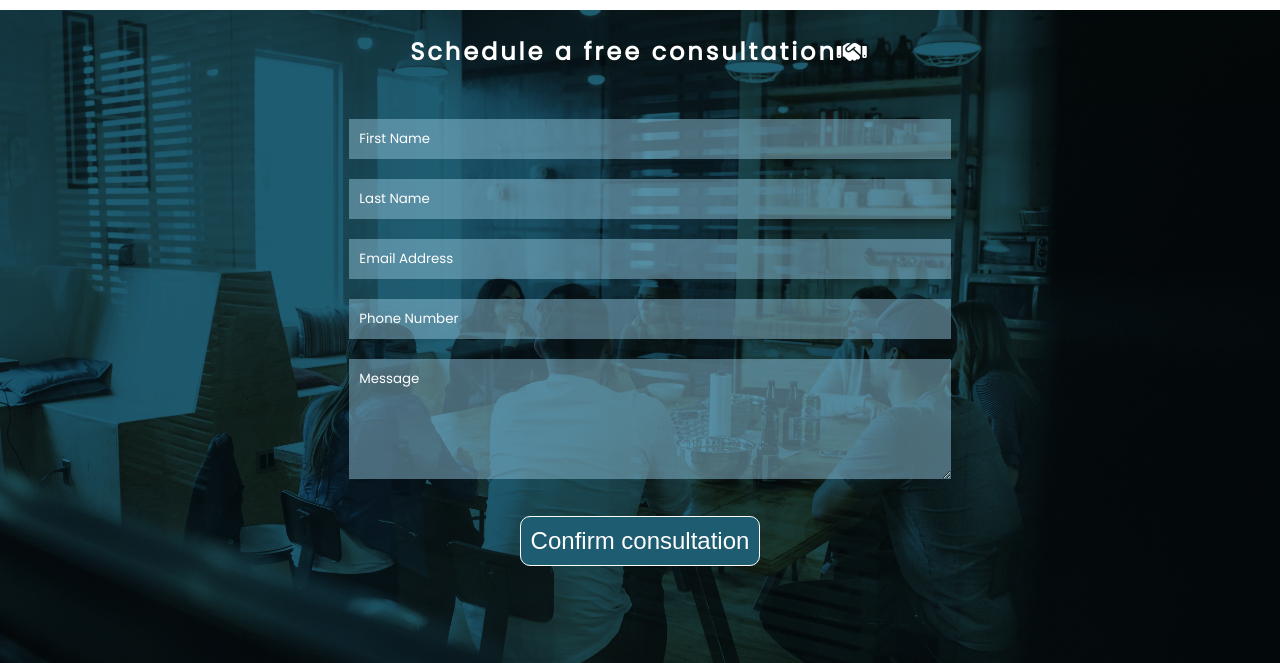
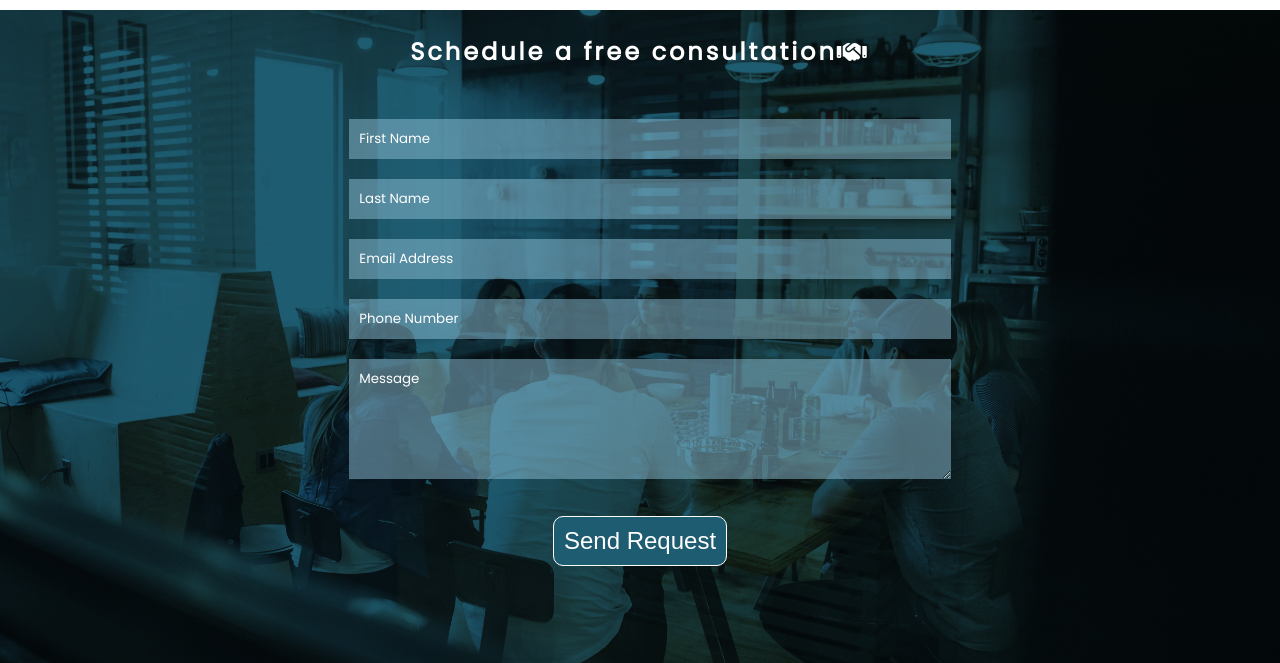
Before and after one commit to GrumpyRobot21/WebLife---Portfolio-Project-1---HTML-CSS-Essentials, a plain HTML site: page contact.html in a window 1280 px wide. Shown: the part 150-813 px from the top of the page. Drawn offline with Linux system fonts and the light colour scheme.

Commit message:
change contact action button text

```diff
--- a/contact.html
+++ b/contact.html
@@ -78,7 +78,7 @@
                         <textarea name="message" title="Message" aria-label="Enter message into form" id="message"
                             placeholder="Message" rows="5" required></textarea><br>
                         <div id="butt1">
-                            <button class="send">Confirm consultation</button>
+                            <button class="send">Send Request</button>
                         </div>
                     </form>
                 </div>
```
